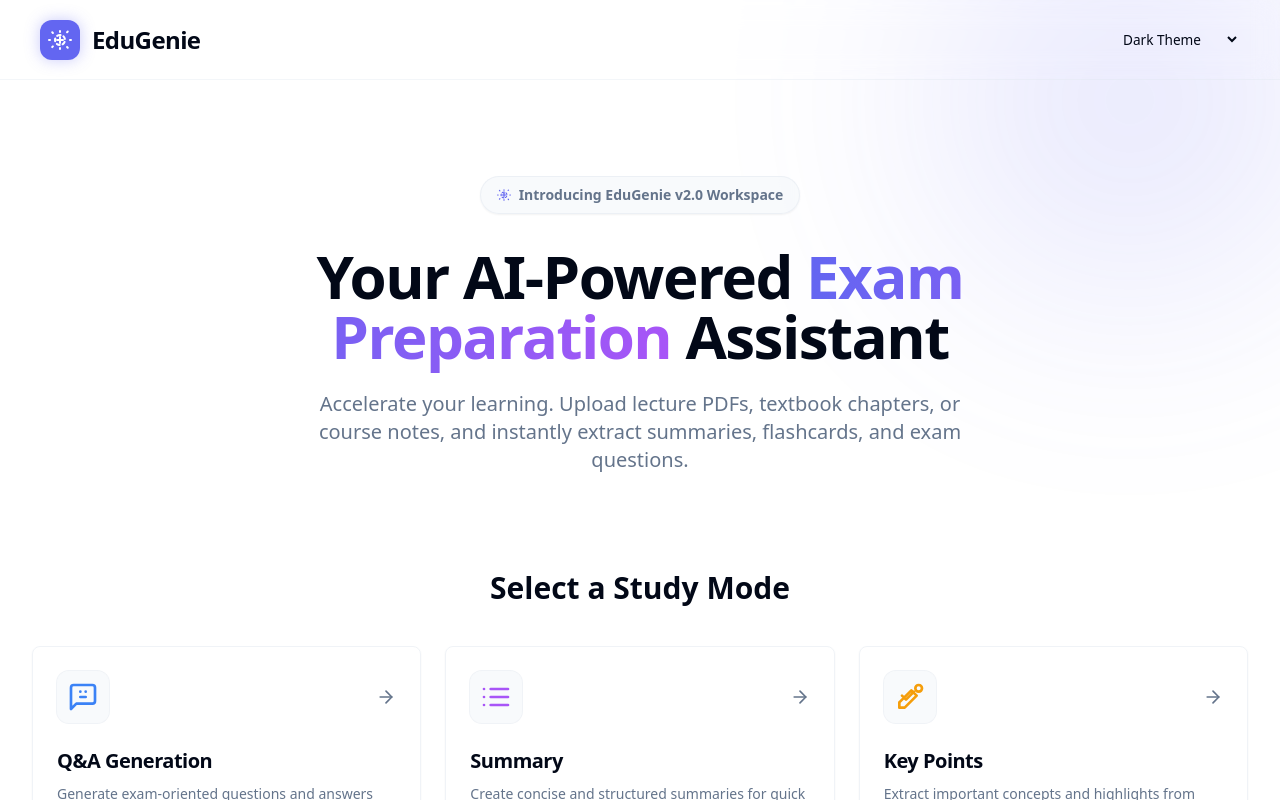
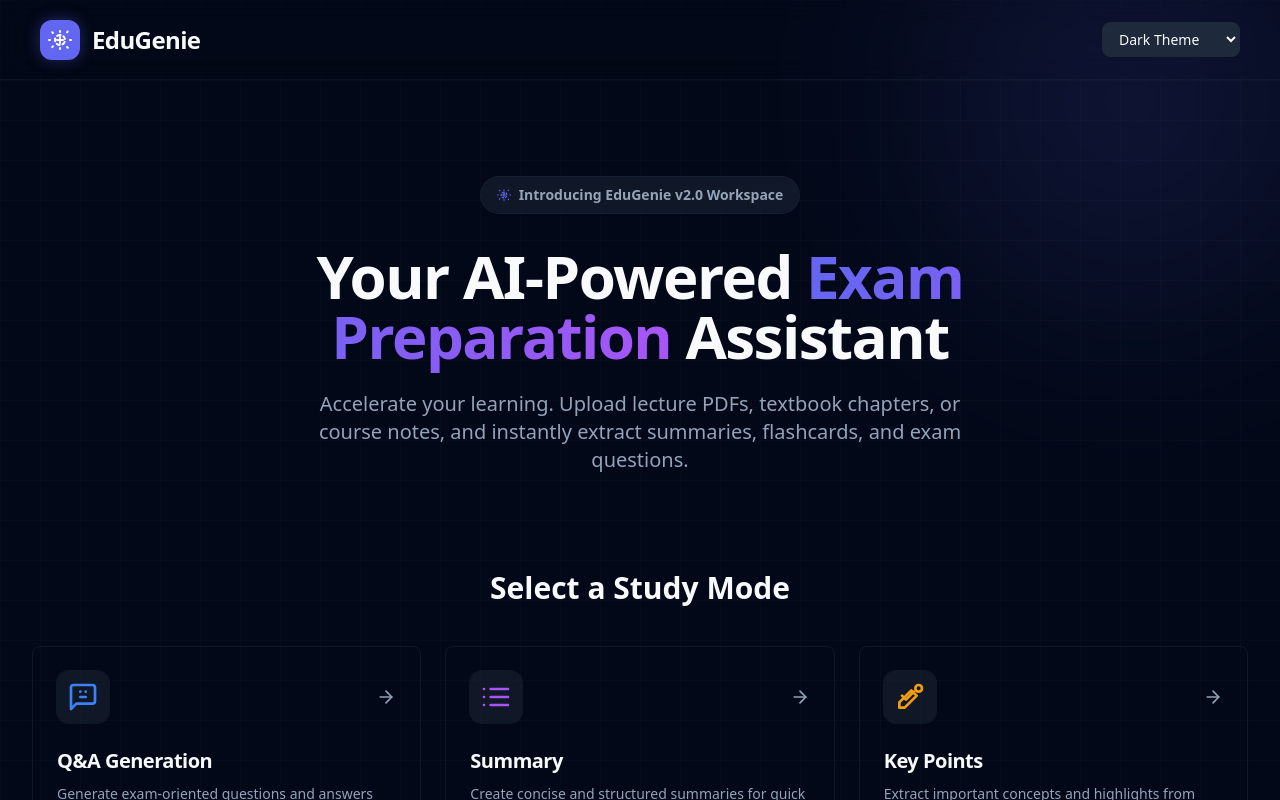
Before and after one commit to Shankar7868/EduGenie, a React (Vite) app: page / in a window 1280 px wide. Shown: the top 800 px of the page. Built offline with nearby package versions, Linux system fonts and the light colour scheme.

Commit message:
fixed theme switching for tailwind dark mode and ocean theme

```diff
--- a/src/components/ThemeSelector.jsx
+++ b/src/components/ThemeSelector.jsx
@@ -5,20 +5,11 @@ export default function ThemeSelector() {
   const [theme, setTheme] = useTheme();
 
   return (
-    <div className="theme-selector" style={{ display: 'flex', gap: '8px', alignItems: 'center' }}>
+    <div className="flex items-center gap-2">
       <select
         value={theme}
         onChange={(e) => setTheme(e.target.value)}
-        style={{
-          background: 'var(--bg-tertiary)',
-          color: 'var(--text-primary)',
-          border: '1px solid var(--border-color)',
-          padding: '6px 12px',
-          borderRadius: '8px',
-          fontSize: '0.85rem',
-          outline: 'none',
-          cursor: 'pointer'
-        }}
+        className="bg-secondary text-foreground border border-border px-3 py-1.5 rounded-lg text-sm font-medium outline-none cursor-pointer focus:ring-2 focus:ring-indigo-500 transition-colors shadow-sm"
       >
         <option value="dark">Dark Theme</option>
         <option value="light">Light Theme</option>
--- a/src/hooks/useTheme.js
+++ b/src/hooks/useTheme.js
@@ -6,7 +6,11 @@ export function useTheme() {
   });
 
   useEffect(() => {
-    document.documentElement.setAttribute("data-theme", theme);
+    const root = document.documentElement;
+    root.classList.remove("light", "dark", "ocean");
+    if (theme !== "light") {
+      root.classList.add(theme);
+    }
     localStorage.setItem("theme", theme);
   }, [theme]);
 
--- a/src/index.css
+++ b/src/index.css
@@ -47,6 +47,28 @@
     --input: 217.2 32.6% 17.5%;
     --ring: 212.7 26.8% 83.9%;
   }
+
+  .ocean {
+    --background: 220 40% 13%;
+    --foreground: 210 40% 98%;
+    --card: 220 40% 13%;
+    --card-foreground: 210 40% 98%;
+    --popover: 220 40% 13%;
+    --popover-foreground: 210 40% 98%;
+    --primary: 190 90% 40%;
+    --primary-foreground: 210 40% 98%;
+    --secondary: 215 30% 25%;
+    --secondary-foreground: 210 40% 98%;
+    --muted: 215 30% 25%;
+    --muted-foreground: 215 20.2% 65.1%;
+    --accent: 215 30% 25%;
+    --accent-foreground: 210 40% 98%;
+    --destructive: 0 62.8% 30.6%;
+    --destructive-foreground: 210 40% 98%;
+    --border: 215 30% 25%;
+    --input: 215 30% 25%;
+    --ring: 190 90% 40%;
+  }
 }
 
 @layer base {
```
